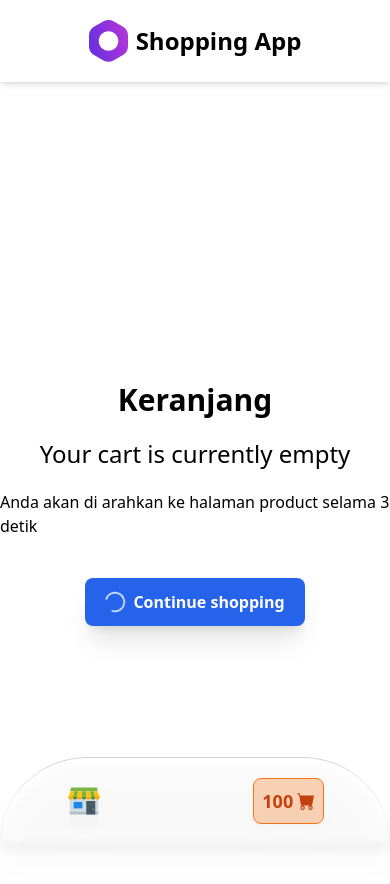
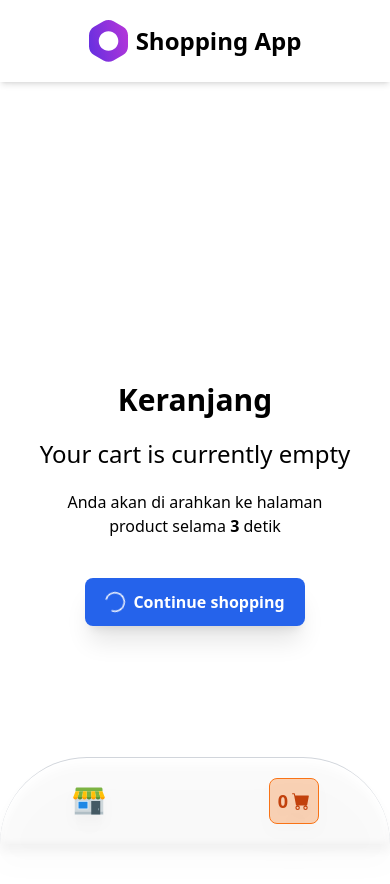
Before and after one commit to saefulbarkah/reactjs-cart, a React (Create React App) app: page /cart in a window 390 px wide. Both pictures are taken after a click on the button "Continue shopping". Shown: the top 884 px of the page. Built offline with nearby package versions, Linux system fonts and the light colour scheme.

Commit message:
clear all cart

```diff
--- a/src/components/NavMobile.js
+++ b/src/components/NavMobile.js
@@ -1,8 +1,11 @@
-import React from "react";
+import React, { useState } from "react";
 import { NavLink } from "react-router-dom";
 import { BsFillCartFill } from "react-icons/bs";
 import { FcShop } from "react-icons/fc";
+import { useSelector } from "react-redux";
 function NavMobile() {
+  const [cartCount, setCart] = useState(0);
+  const cart = useSelector((state) => state.cart);
   return (
     <>
       <header className="bg-white/70 backdrop-blur-sm shadow-md sticky top-0 z-50 md:hidden flex flex-col">
@@ -30,7 +33,7 @@ function NavMobile() {
           </NavLink>
           <NavLink to="/cart">
             <div className="bg-orange-500/30 border border-orange-500 text-orange-700  px-2 py-2 rounded-lg flex items-center gap-1">
-              <span>100</span>
+              <span>{cartCount + cart.cartItem.length}</span>
               <BsFillCartFill className="" />
             </div>
           </NavLink>
--- a/src/features/cartSlice.js
+++ b/src/features/cartSlice.js
@@ -33,9 +33,15 @@ const cartSlice = createSlice({
 
       localStorage.setItem("cartItems", JSON.stringify(state.cartItem));
     },
+    clearCart(state, action) {
+      state.cartItem = [];
+      toast.success("Cart has been cleared", {
+        position: "bottom-left",
+      });
+      localStorage.setItem("cartItems", JSON.stringify(state.cartItem));
+    },
   },
 });
 
-export const { addToCart } = cartSlice.actions;
-
+export const { addToCart, clearCart } = cartSlice.actions;
 export default cartSlice.reducer;
--- a/src/pages/Cart.js
+++ b/src/pages/Cart.js
@@ -5,14 +5,22 @@ import { AiOutlineLoading3Quarters } from "react-icons/ai";
 import { useNavigate } from "react-router-dom";
 import { FaTrash } from "react-icons/fa";
 import { AiOutlinePlus, AiOutlineMinus } from "react-icons/ai";
+import { useDispatch } from "react-redux/es/exports";
 import AOS from "aos";
 import "aos/dist/aos.css";
+import { clearCart } from "../features/cartSlice";
 function Cart() {
   const cart = useSelector((state) => state.cart);
   const [loading, setLoading] = useState(false);
   const [counter, setCounter] = useState(0);
   const [aos, setAos] = useState();
+  const dispatch = useDispatch();
   const navigate = useNavigate();
+
+  const handleClear = () => {
+    dispatch(clearCart());
+    console.log("HEHE");
+  };
 
   const handleToProduct = () => {
     setLoading(true);
@@ -50,8 +58,9 @@ function Cart() {
           <div className="card-empty flex flex-col justify-center items-center">
             <p className="text-2xl">Your cart is currently empty</p>
             {loading === true && (
-              <p className="py-5" data-aos="fade-in">
-                Anda akan di arahkan ke halaman product selama {counter} detik
+              <p className="py-5 px-10 text-center" data-aos="fade-in">
+                Anda akan di arahkan ke halaman product selama
+                <span className="font-bold"> {counter}</span> detik
               </p>
             )}
             <div className="cart-shopping py-5">
@@ -133,7 +142,10 @@ function Cart() {
                     <button className="bg-blue-600 text-white px-10 rounded-lg py-2">
                       Bayar
                     </button>
-                    <button className="bg-blue-600 text-white px-10 rounded-lg py-2">
+                    <button
+                      className="bg-red-600 text-white px-10 rounded-lg py-2"
+                      onClick={() => handleClear()}
+                    >
                       Hapus keranjang
                     </button>
                   </div>
```
